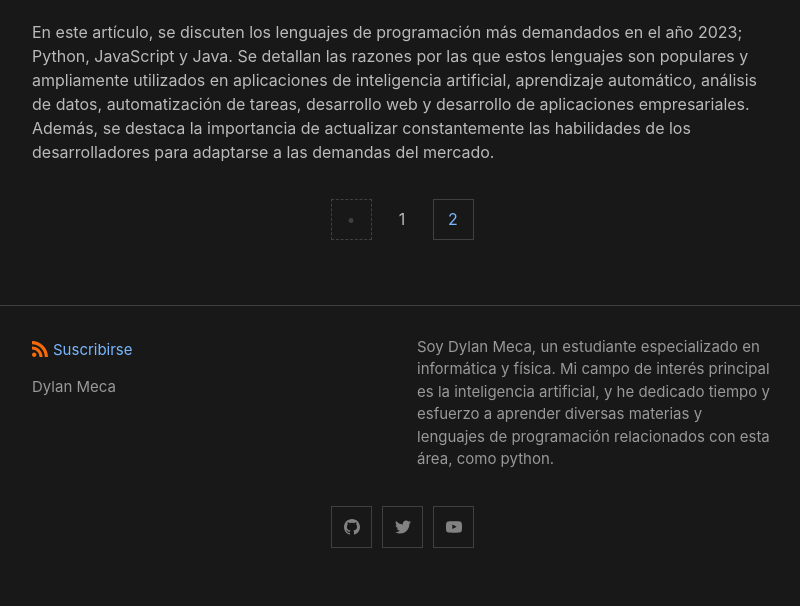
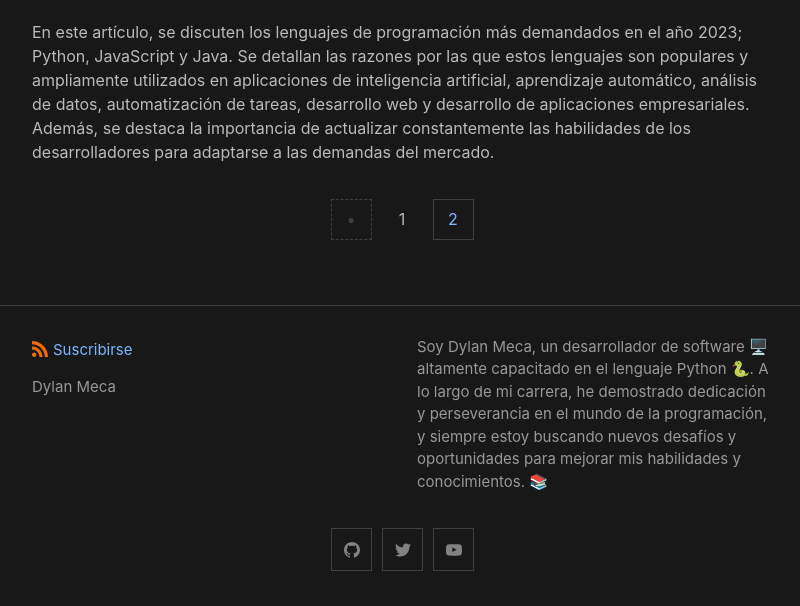
Before and after one commit to dylanmeca/dylanmeca.github.io, a Jekyll site: the page built from index.html, in a window 1280 px wide and 900 px high, scrolled down 4580 px, cut to the strip 294-900 px from the top of the window. Shown: the whole strip, without its empty margins (238-1038 px from the left). Built offline with Jekyll 4.4.1, drawn with Linux system fonts in a browser that asks for light colours; the list of posts is cut into pages by our own code; before the commit the page ends 5457 px from its top, so only the background shows below that.

Commit message:
Update _config.yml

```diff
--- a/_config.yml
+++ b/_config.yml
@@ -1,5 +1,5 @@
 title: Dylan Meca
-description: Soy Dylan Meca, un estudiante especializado en informática y física. Mi campo de interés principal es la inteligencia artificial, y he dedicado tiempo y esfuerzo a aprender diversas materias y lenguajes de programación relacionados con esta área, como python.
+description: Soy Dylan Meca, un desarrollador de software 🖥️ altamente capacitado en el lenguaje Python 🐍. A lo largo de mi carrera, he demostrado dedicación y perseverancia en el mundo de la programación, y siempre estoy buscando nuevos desafíos y oportunidades para mejorar mis habilidades y conocimientos. 📚
 author:
   name: Dylan Meca
   email:
```
